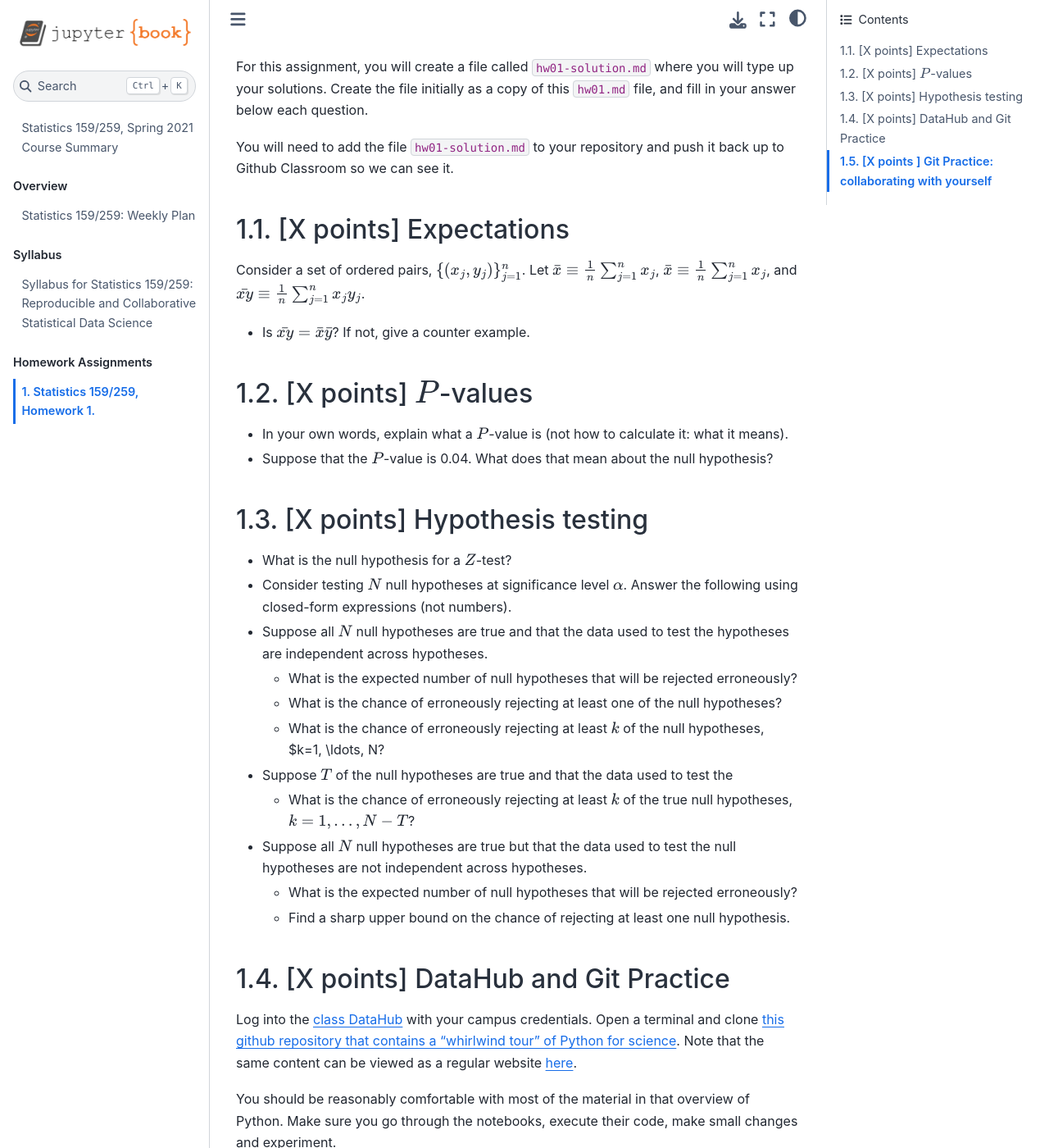
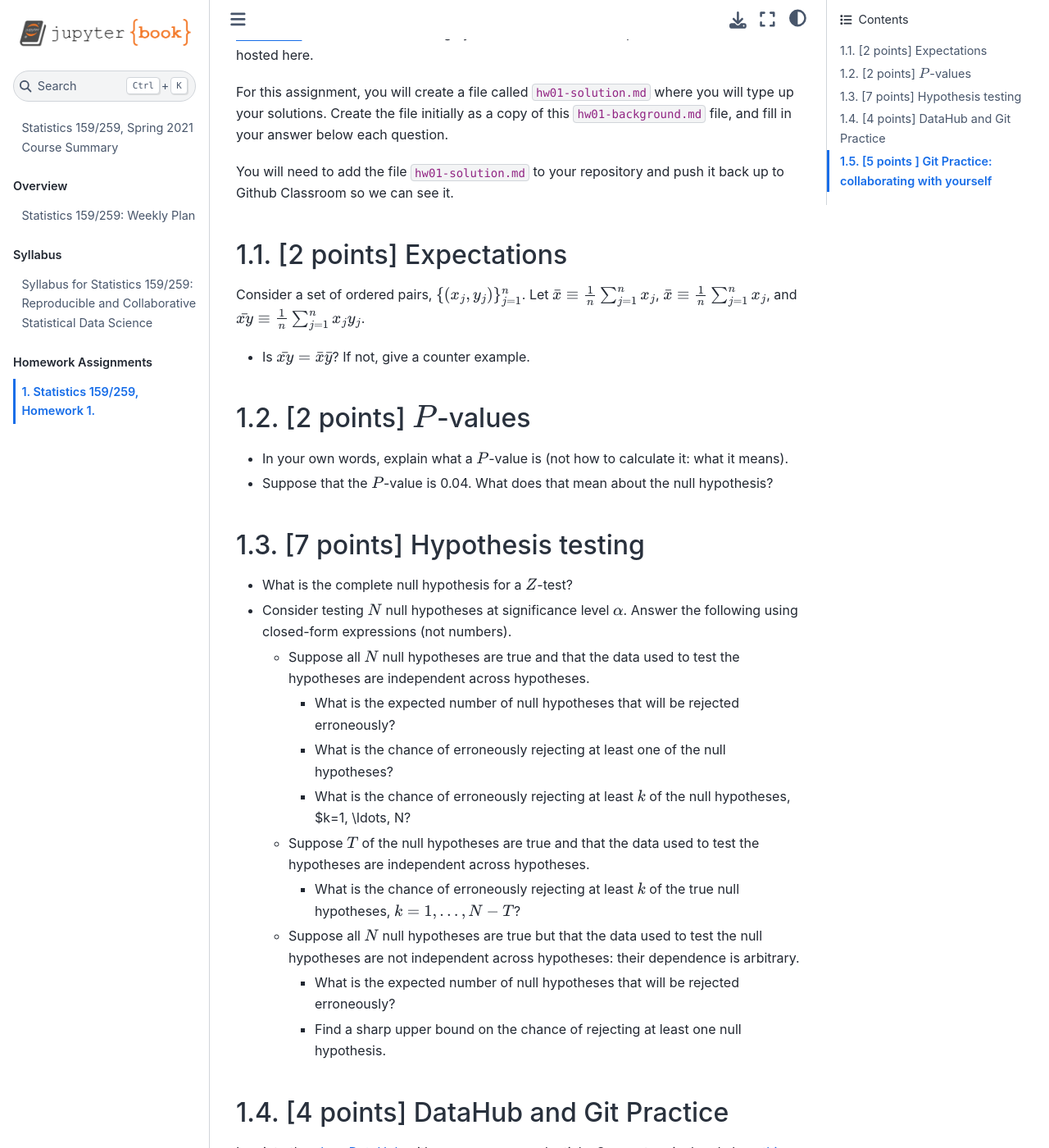
Before and after one commit to UCB-stat-159-s21/site, a Jupyter Book: the page built from Hw/hw01-background.md, in a window 1280 px wide and 1400 px high, scrolled down 237 px. Shown: the whole window at 82% size. Built offline with Jupyter Book 1.0.4 settings and Sphinx 7.4.7 and the Sphinx Book theme 1.1.4, drawn with Linux system fonts in a browser that asks for light colours; pages that are not in the unit, such as notebooks, are missing from menus; some of the changed text lies outside the part shown.

Commit message:
WIP: fix wording of hw1; assign points

```diff
--- a/Hw/hw01-background.md
+++ b/Hw/hw01-background.md
@@ -2,16 +2,18 @@
 
 * Due 1/24/2021 11:59PM PT
 * Profs. Perez and Stark, Department of Statistics, UC Berkeley
+* This assignment is worth a maximum of 20 points.
 
 
 For this and all assignments in this course, we will be using a platform known as [Github Classroom](https://classroom.github.com/classrooms/42591242-stat-159-259-spring-2021-university-of-california-berkeley). You will have to manage your submissions as Git repositories that will be hosted here.
 
-For this assignment, you will create a file called `hw01-solution.md` where you will type up your solutions. Create the file initially as a copy of this `hw01.md` file, and fill in your answer below each question.
+For this assignment, you will create a file called `hw01-solution.md` where you will type up your solutions.
+Create the file initially as a copy of this `hw01-background.md` file, and fill in your answer below each question.
 
 You will need to add the file `hw01-solution.md` to your repository and push it back up to Github Classroom so we can see it.
 
 
-## [X points] Expectations
+## [2 points] Expectations
 
 Consider a set of ordered pairs, $\{ (x_j, y_j)\}_{j=1}^n$.
 Let $\bar{x} \equiv \frac{1}{n} \sum_{j=1}^n x_j$,
@@ -19,33 +21,33 @@ $\bar{x} \equiv \frac{1}{n} \sum_{j=1}^n x_j$, and
 $\bar{xy} \equiv \frac{1}{n} \sum_{j=1}^n x_j y_j$.
 - Is $\bar{xy} = \bar{x}\bar{y}$? If not, give a counter example.
 
-## [X points] $P$-values
+## [2 points] $P$-values
 
 - In your own words, explain what a $P$-value is (not how to calculate it: what it means).
 - Suppose that the $P$-value is 0.04. What does that mean about the null hypothesis?
 
 
-## [X points] Hypothesis testing
+## [7 points] Hypothesis testing
 
-+ What is the null hypothesis for a $Z$-test?
++ What is the complete null hypothesis for a $Z$-test?
 
 + Consider testing $N$ null hypotheses at significance level $\alpha$.
 Answer the following using closed-form expressions
 (not numbers).
-+ Suppose all $N$ null hypotheses are true and that the data used to test the
+    - Suppose all $N$ null hypotheses are true and that the data used to test the
 hypotheses are independent across hypotheses.
-    - What is the expected number of null hypotheses that will be rejected erroneously?
-    - What is the chance of erroneously rejecting at least one of the null hypotheses?
-    - What is the chance of erroneously rejecting at least $k$ of the null hypotheses, $k=1, \ldots, N?
-+ Suppose $T$ of the null hypotheses are true and that the data used to test the
-    - What is the chance of erroneously rejecting at least $k$ of the true null hypotheses, $k=1, \ldots, N-T$?
-+ Suppose all $N$ null hypotheses are true but that the data used to test the null hypotheses are not
-independent across hypotheses.
-    - What is the expected number of null hypotheses that will be rejected erroneously?
-    - Find a sharp upper bound on the chance of rejecting at least one null hypothesis.
+        - What is the expected number of null hypotheses that will be rejected erroneously?
+        - What is the chance of erroneously rejecting at least one of the null hypotheses?
+        - What is the chance of erroneously rejecting at least $k$ of the null hypotheses, $k=1, \ldots, N?
+    - Suppose $T$ of the null hypotheses are true and that the data used to test the hypotheses are independent
+across hypotheses.
+        - What is the chance of erroneously rejecting at least $k$ of the true null hypotheses, $k=1, \ldots, N-T$?
+    - Suppose all $N$ null hypotheses are true but that the data used to test the null hypotheses are not
+independent across hypotheses: their dependence is arbitrary.
+        - What is the expected number of null hypotheses that will be rejected erroneously?
+        - Find a sharp upper bound on the chance of rejecting at least one null hypothesis.
 
-
-## [X points] DataHub and Git Practice
+## [4 points] DataHub and Git Practice
 
 Log into the [class DataHub](https://stat159.datahub.berkeley.edu) with your campus credentials. Open a terminal and clone [this github repository that contains a "whirlwind tour" of Python for science](https://github.com/jakevdp/WhirlwindTourOfPython). Note that the same content can be viewed as a regular website [here](https://jakevdp.github.io/WhirlwindTourOfPython/index.html).
 
@@ -56,7 +58,7 @@ As proof of work, include an image such as the one below in your repo, that show
 ![](Fig/hw01-git-repo.png)
 
 
-## [X points ] Git Practice: collaborating with yourself
+## [5 points ] Git Practice: collaborating with yourself
 
 - Install Git on your personal laptop (search for and follow the Git installation instructions appropriate to your operating system, be it Windows, MacOS or Linux).
 - Clone your homework repository on your personal laptop.
```
